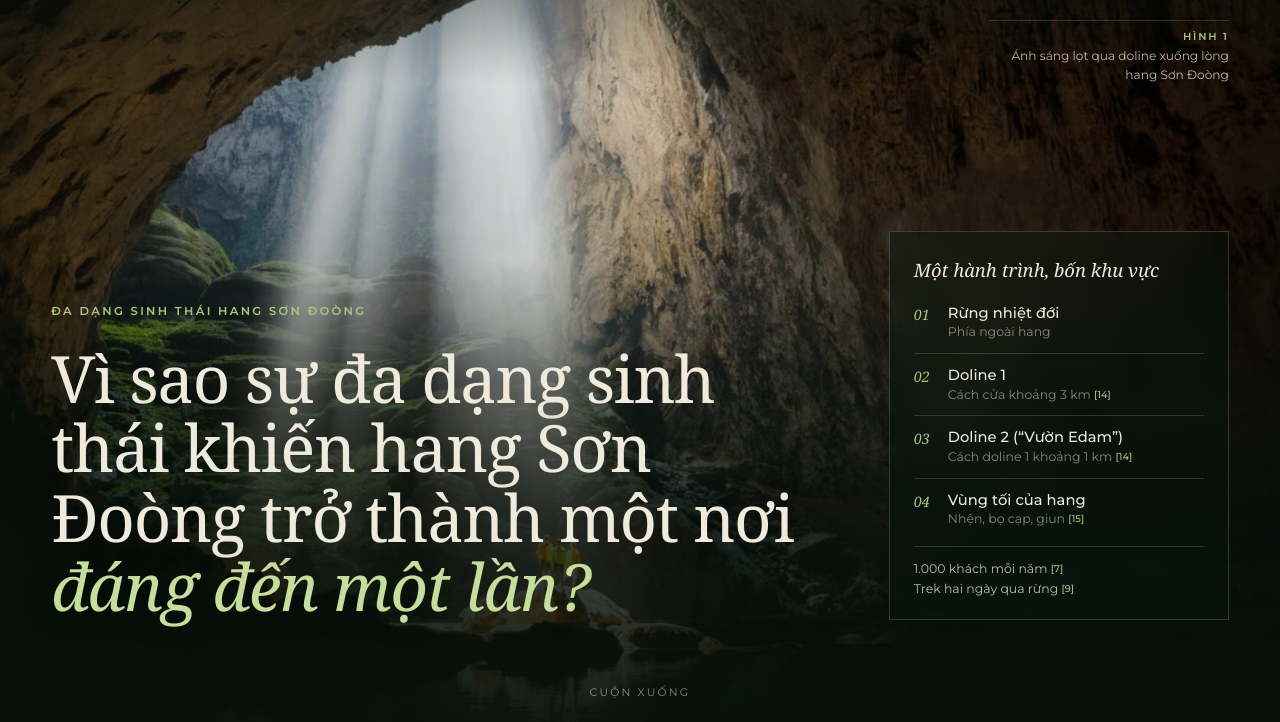
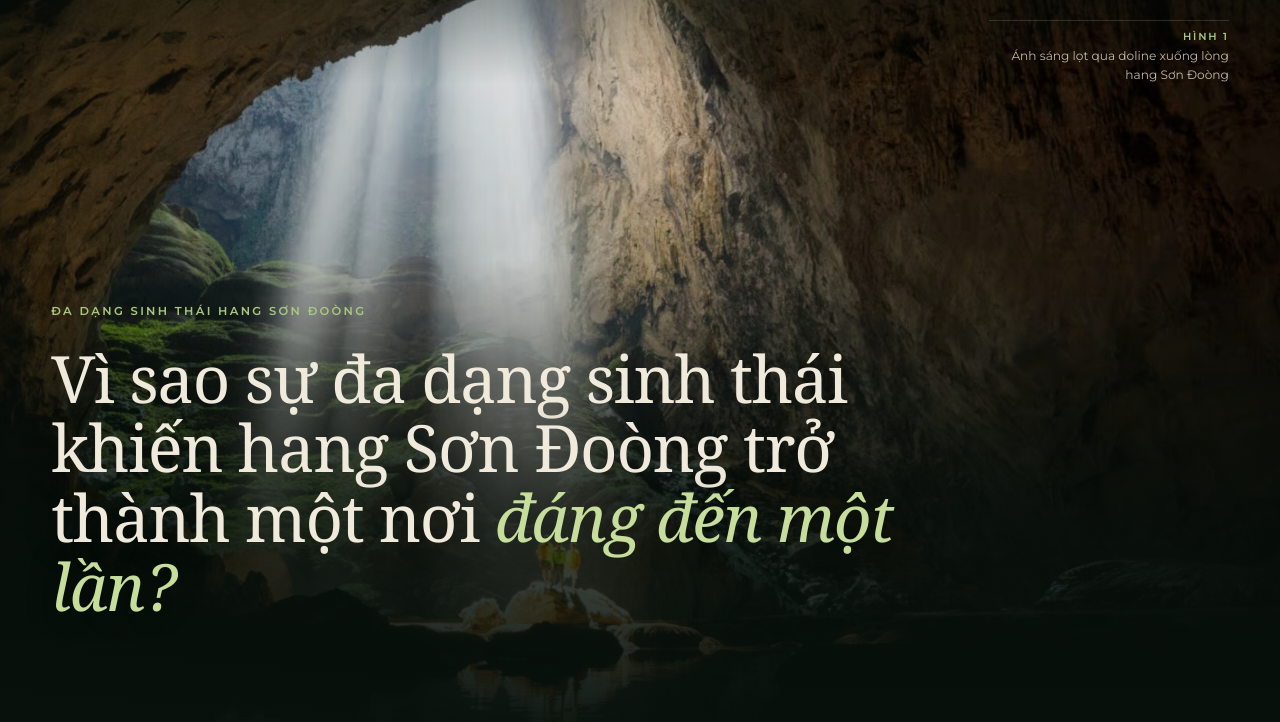
Before and after one commit to th-mimifufu/son-doong, a plain HTML site: page index.html in a window 1280 px wide. Shown: the part 76-798 px from the top of the page. Drawn offline with Linux system fonts and the light colour scheme.

Commit message:
Add files via upload

```diff
--- a/index.html
+++ b/index.html
@@ -50,20 +50,7 @@
           <p class="kicker">Đa dạng sinh thái hang Sơn Đoòng</p>
           <h1>Vì sao sự đa dạng sinh thái khiến hang Sơn Đoòng trở thành một nơi <em>đáng đến một lần?</em></h1>
         </div>
-
-        <aside class="route" aria-label="Lộ trình qua các sinh cảnh">
-          <p class="route__title">Một hành trình, bốn khu vực</p>
-          <ol class="route__list">
-            <li><span>01</span><b>Rừng nhiệt đới</b><small>Phía ngoài hang</small></li>
-            <li><span>02</span><b>Doline 1</b><small>Cách cửa khoảng 3 km <a class="c" href="#r14">[14]</a></small></li>
-            <li><span>03</span><b>Doline 2 (“Vườn Edam”)</b><small>Cách doline 1 khoảng 1 km <a class="c" href="#r14">[14]</a></small></li>
-            <li><span>04</span><b>Vùng tối của hang</b><small>Nhện, bọ cạp, giun <a class="c" href="#r15">[15]</a></small></li>
-          </ol>
-          <p class="route__foot"><span>1.000 khách mỗi năm <a class="c" href="#r7">[7]</a></span><span>Trek hai ngày qua rừng <a class="c" href="#r9">[9]</a></span></p>
-        </aside>
       </div>
-
-      <a class="hero__scroll" href="#tom-tat"><span></span>Cuộn xuống</a>
     </section>
 
     <!-- =========================================================
@@ -515,12 +502,6 @@
     </section>
   </main>
 
-  <footer class="footer">
-    <p><span class="footer__brand">Sơn Đoòng</span>Đa dạng sinh thái hang Sơn Đoòng</p>
-    <p class="footer__note">Ảnh ghi “minh họa” chỉ mang tính minh họa, không nhất thiết là loài được nhắc trong bài.</p>
-    <a href="#top">Về đầu trang ↑</a>
-  </footer>
-
   <script src="script.js"></script>
 </body>
 </html>
--- a/style.css
+++ b/style.css
@@ -140,7 +140,7 @@ button { font: inherit; color: inherit; cursor: pointer; }
 }
 .hero__inner {
   width: 100%; max-width: calc(var(--max) + var(--gutter) * 2); margin: 0 auto;
-  display: grid; grid-template-columns: minmax(0, 1fr) 340px; gap: 40px 64px; align-items: end;
+  display: grid; grid-template-columns: minmax(0, 1fr); gap: 40px 64px; align-items: end;
   padding: 140px var(--gutter) 104px;
 }
 .hero h1 {
```
